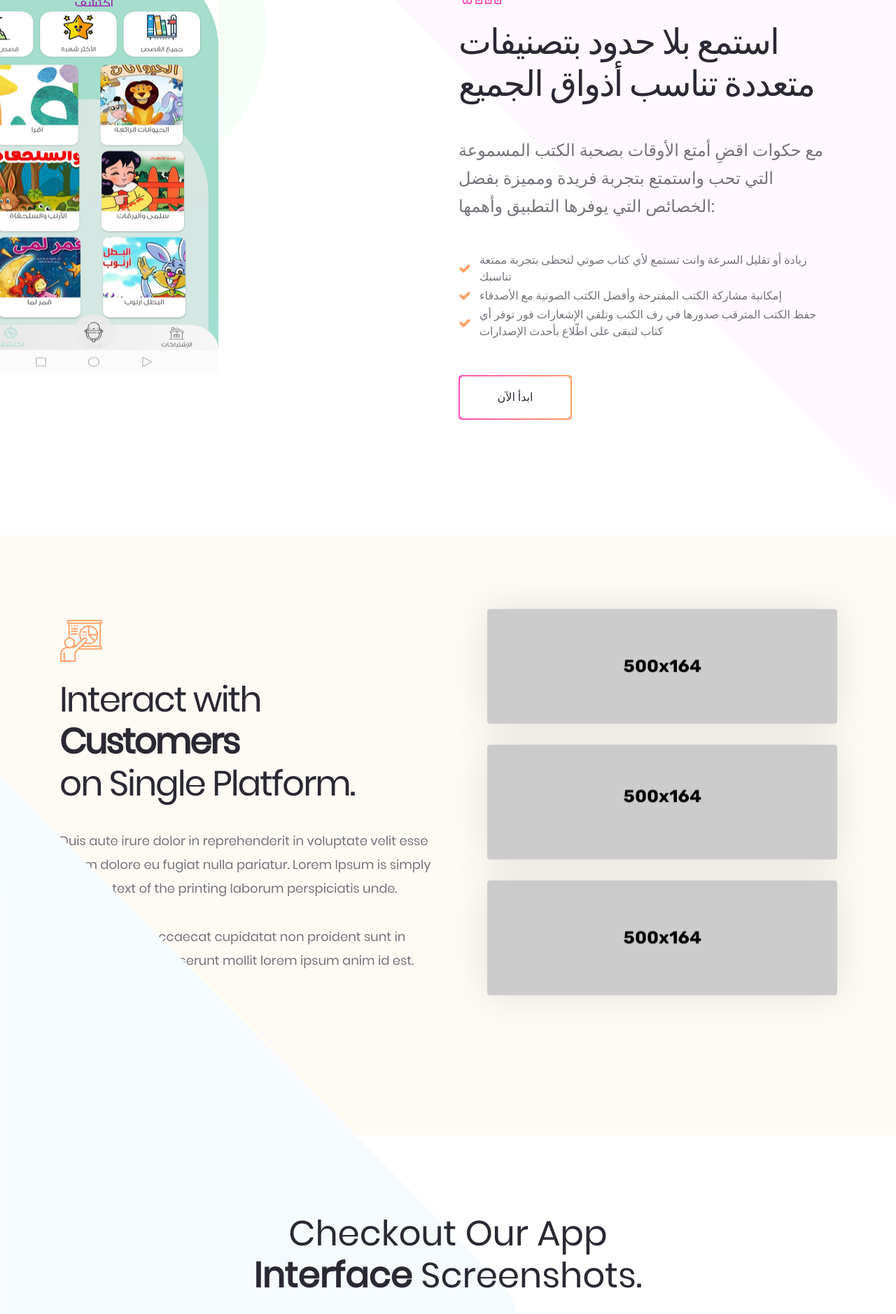
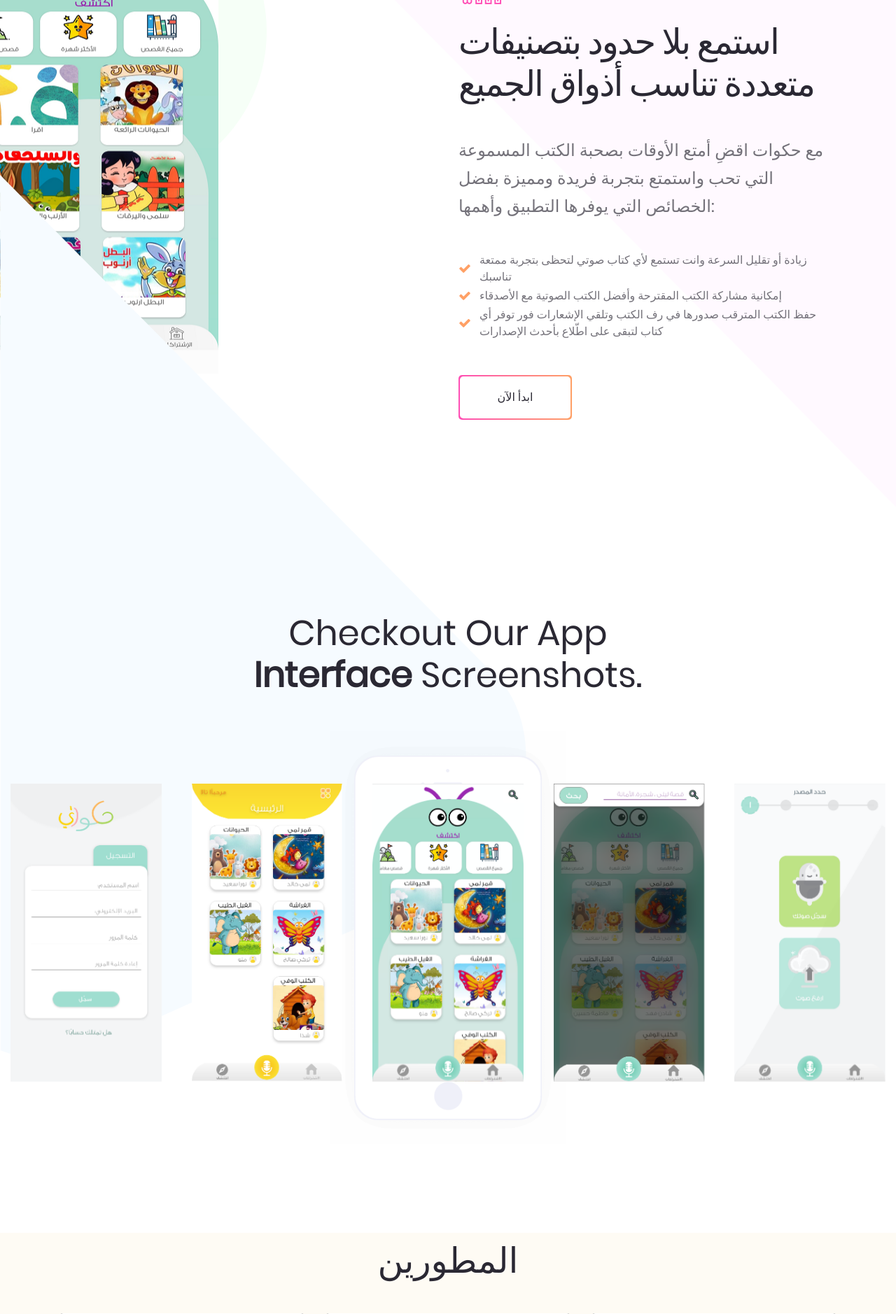
Before and after one commit to RaghadAlshalaan/HackwatiWebsite, a PHP site: page / in a window 1280 px wide. Shown: the part 2528-4406 px from the top of the page at 70% size. Run offline with PHP 8.4, Linux system fonts and the light colour scheme; some web fonts are replaced.

Commit message:
section 2

```diff
--- a/index.php
+++ b/index.php
@@ -198,7 +198,7 @@
                 </div><!-- /.row -->
             </div><!-- /.container -->
         </section><!-- /.cta-one -->
-        <section class="cta-two">
+        <!-- <section class="cta-two">
             <div class="container">
                 <img src="assets/images/mocs/cta-moc-2-1.png" class="cta-two__moc" alt="Awesome Image" />
                 <div class="row">
@@ -206,17 +206,19 @@
                         <div class="cta-two__content">
                             <i class="cta-two__icon dimon-icon-data"></i>
                             <div class="block-title text-left">
-                                <h2 class="block-title__title">Interact with <span>Customers</span> <br> on Single Platform.</h2><!-- /.block-title__title -->
-                            </div><!-- /.block-title -->
+                                <h2 class="block-title__title">Interact with <span>Customers</span> <br> on Single Platform.</h2><! /.block-title__title -->
+                                <!--
+                            </div><! /.block-title
                             <div class="cta-two__text">
                                 <p>Duis aute irure dolor in reprehenderit in voluptate velit esse cillum dolore eu fugiat nulla pariatur. Lorem Ipsum is simply dummy text of the printing laborum perspiciatis unde.</p>
                                 <p>Excepteur sint occaecat cupidatat non proident sunt in culpa qui officia deserunt mollit lorem ipsum anim id est.</p>
-                            </div><!-- /.cta-two__text -->
+                            </div><! /.cta-two__text
                             <a href="#" class="thm-btn"><span>Get Started</span></a>
-                        </div><!-- /.cta-two__content -->
-                    </div><!-- /.col-lg-6 -->
-                </div><!-- /.row -->
-            </div><!-- /.container -->
+                          -->
+                        </div><!-- /.cta-two__content
+                    </div><!-- /.col-lg-6
+                </div><!-- /.row
+            </div><!-- /.container
         </section><!-- /.cta-two -->
         <section class="app-shot-one" id="screenshots">
             <img src="assets/images/background/app-shot-bg.png" alt="Awesome Image" class="app-shot-one__bg" />
```
